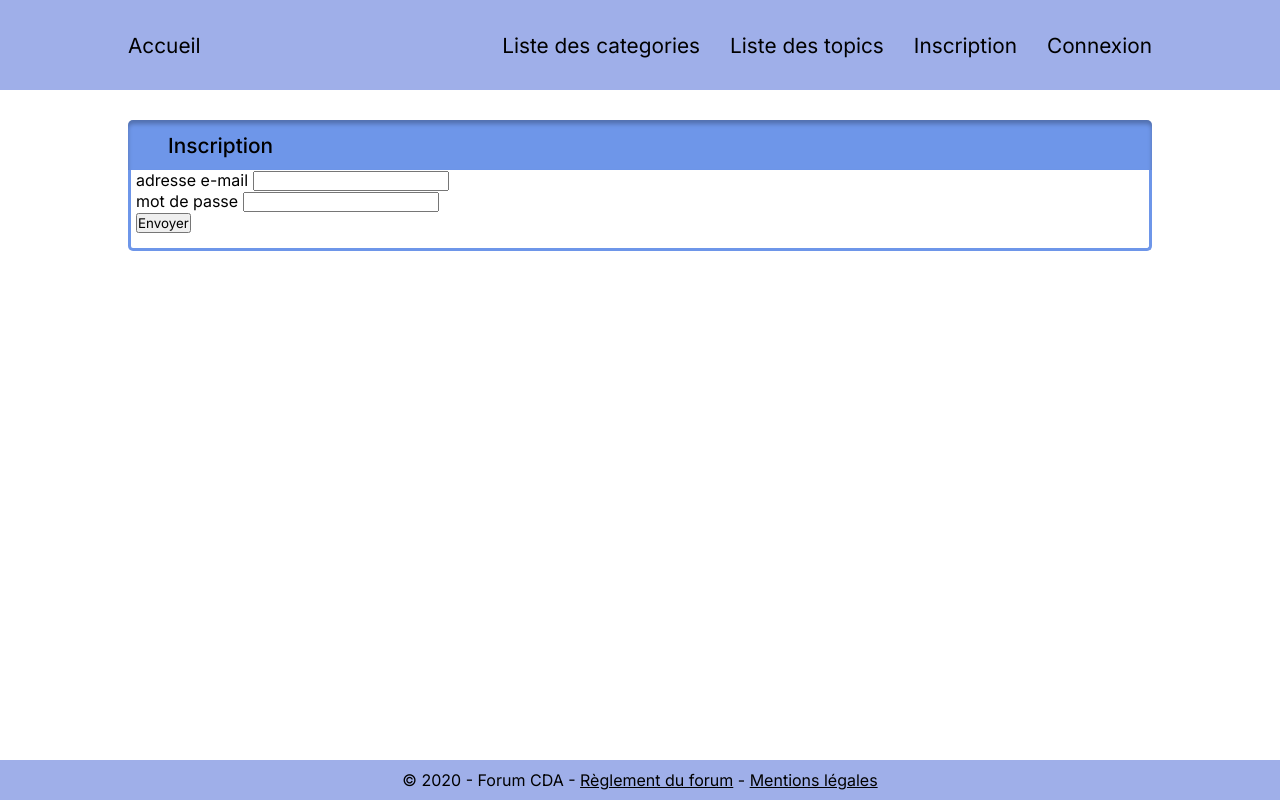
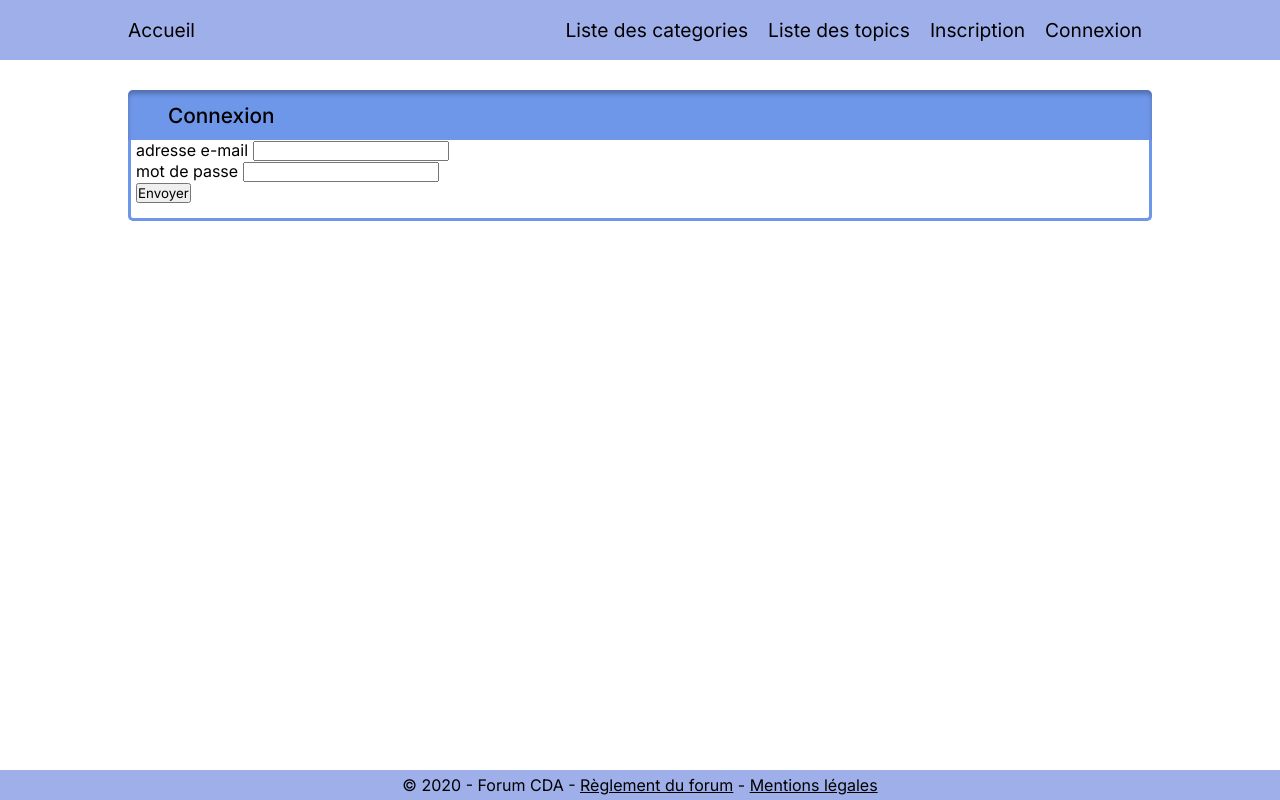
Before and after one commit to JeanNoLimit/forum, a PHP site: page /index.php?ctrl=security&action=signin in a window 1280 px wide. Run offline with PHP 8.4, Linux system fonts and the light colour scheme; some libraries are stand-ins or nearby versions.

Commit message:
Modification Css

```diff
--- a/controller/ForumController.php
+++ b/controller/ForumController.php
@@ -47,6 +47,7 @@
             ];
 
         }
+
 
 
         /*********************************************** VUE formulaire Nouveau TOPIC ***********************************************************/
--- a/public/css/style.css
+++ b/public/css/style.css
@@ -31,8 +31,8 @@ a:hover {
 
 header {
     background-color: #9FAFE9;
-    height: 90px;
-    min-width: 100vh;
+    height: 60px;
+    min-width: 100%;
 }
 
 nav {
@@ -40,17 +40,16 @@ nav {
     flex-direction: row;
     justify-content: space-between;
     align-items: center;
-    height: 90px;
-    font-size: 1.3em;
+    height: 60px;
+    font-size: 1.2em;
 
 }
-
-
 
 #nav-right {
     display : flex;
     flex-direction: row-reverse;
-    padding-right: 10%;
+    align-items: center;
+    margin-right: 10%;
 }
 
 #nav-left {
@@ -58,18 +57,17 @@ nav {
 }
 
 #nav-right a {
-    padding-left: 30px;
+    padding: 0 10px;
+    text-align: center;
 
 }
 
 /*********************CONTENU DE LA PAGE************************/
 
-
-
 #forum {
     margin: 30px 10%;
 }
-
+/**********************Gestion des boutons*********************/
 .button {
     background-color: #1A2138;
     padding: 10px 30px;
@@ -80,25 +78,23 @@ nav {
 .button a {
     color: white;
 }
+
+/* Boutton nouveau topic/Nouvelle catégorie */
+.newList {
+    margin-bottom : 30px;
+    margin-left : 30px;
+}
+
+/***********************Gestion de l'affichage des contens (présent sur toutes les pages)**********************************/
+
 /* Contient les listes + les titres des listes */
 #generalContainer {
     max-width: 1000px;
     margin: auto;
 }
 
-/* Contenaire des vues liste catégories et liste topics */
-
-.listContainer {
-    display: flex;
-    justify-content: space-between;
-    align-items: baseline;
-    padding: 5px 30px;
-    background-color: #DEE4F7;
-    border-bottom: solid 1px #AEAEAE;
-}
-
-/* Les titres bleus des contenaires catégories et topics */
-#title {
+/* Les titres bleus des contenaires, on les retrouve sur toutes les pages */
+.title {
     height: 50px;
     background-color: #6E96E9;
     box-shadow: inset 0px 4px 4px rgba(0, 0, 0, 0.25);
@@ -107,24 +103,56 @@ nav {
     align-items: center;
 }
 
-/* Boutton nouveau topic/Nouvelle catégorie */
-.newList {
-    margin-bottom : 30px;
-    margin-left : 30px;
+.title h1 {
+    padding-left: 40px;
+    font-weight: 500;
+    font-size: 1.3em;
 }
-/* Contenu additionnel de diverses conteneurs -> contient la date de création + bouton supprimer */
+
+/************************* Les conteneurs de listes **************/
+
+
+/* Contenaire des vues liste catégories et liste topics, topics par catégories */
+.listContainer {
+    display: flex;
+    justify-content: space-between;
+    align-items: baseline;
+    padding: 5px 30px;
+    background-color: #DEE4F7;
+    border-bottom: solid 1px #AEAEAE;
+    min-height: 30px;
+}
+
+.listContainer h2 {
+    font-weight: 500;
+    font-size: 1.4em;
+}
+
+
+/* Contenu additionnel des conteneurs -> contient la date de création + bouton supprimer */
 .additionnalContent {
     display: flex;
     flex-direction: row;
     font-size: 0.6em;
     font-style: italic;
-    padding: 5px 20px;
+    padding: 5px;
+}
+
+/*************************Conteneurs bleu (vue posts et formulaires)*****************/
+
+#borderContainer {
+    border-left: solid 3px #6E96E9;
+    border-right:solid 3px #6E96E9;
+    border-bottom: solid 3px #6E96E9;;
+    padding: 0 5px 15px 5px;
+    border-radius: 0 0 5px 5px;
+    margin-bottom: 15px;
 }
 
 /***************** FOOTER ********************/
 
 footer{
-    height: 40px;
+    height: 30px;
     position: absolute;
     bottom: 0;
     background-color: #9FAFE9;
@@ -168,28 +196,16 @@ footer{
     color: #6E96E9;
 }
 
+
+/*******************Spécifique à chaque vue **********************/
+
 /***************** Liste topics ********************/
-
-
-
-#title h1 {
-    padding-left: 40px;
-    font-weight: 500;
-    font-size: 1.3em;
-}
-
 
 .TitleAndCategory{
     display: flex;
     flex-direction: row;
     align-items: baseline;
 }
-
-.listContainer h2 {
-    font-weight: 500;
-    font-size: 1.4em;
-}
-
 
 .user {
     color: #6E96E9 ;
@@ -198,32 +214,40 @@ footer{
 
 /***********************Vue POST*****************************/
 
-#borderPost {
-    border-left: solid 3px #6E96E9;
-    border-right:solid 3px #6E96E9;
-    border-bottom: solid 3px #6E96E9;;
-    padding: 0 5px 15px 5px;
-    border-radius: 0 0 5px 5px;
-    margin-bottom: 15px;
+#postContainer{
+    max-width: 1200px;
+    margin: auto;
+}
+.postTitle {
+    justify-content: space-between;
 }
 
+.LeftTitle p {
+    padding-left: 40px;
 
-#postTitle{
-    display: flex;
-    flex-direction: row;
-    justify-content: center;
 }
 
-#postTitle h1 {
-    padding-left: 30px;
+.closedButton {
+
+    border-radius: 5px;
+    display: inline-block;
+    margin-right: 40px;
+    padding: 5px 10px;
 }
 
-#postTitle .creationDate {
-    padding-left: 50px;
+.redButton {
+    background-color: rgba(241, 55, 55, 0.7);
 }
 
+.greenButton {
+    background-color: rgba(0, 128, 0, 0.712);
+}
+
+.closedButton a{
+    color: white;
+}
 .newPost {
-    margin: 20px 50px;
+    margin: 20px 35px;
 
 }
 
--- a/view/forum/listCategory.php
+++ b/view/forum/listCategory.php
@@ -7,14 +7,14 @@ $categories = $result["data"]["categories"];
     <div class="button newList">
         <a href="index.php?ctrl=forum&action=newCategory">Nouvelle catégorie</a>
     </div>
-    <div id="title">
+    <div class="title">
         <h1>Liste des catégories</h1>
     </div>
 
     <?php foreach ($categories as $category){ ?>
 
         <div class="listContainer">
-            <p><a href="index.php?ctrl=forum&action=listTopicsByCategory&id=<?=$category->getId() ?>"><?=$category->getCategoryName() ?></a></p>
+            <h2><a href="index.php?ctrl=forum&action=listTopicsByCategory&id=<?=$category->getId() ?>"><?=$category->getCategoryName() ?></a></h2>
     </div>
 
     <?php } ?>
--- a/view/forum/newCategory.php
+++ b/view/forum/newCategory.php
@@ -1,11 +1,11 @@
 
 
-<div id="title">
+<div class="title">
     <h1>Nouvelle catégorie</h1>
 </div>
 
 
-<div id="borderPost">
+<div id="borderContainer">
 
    <form action="index.php?ctrl=forum&action=newCategory" method="post">
 
--- a/view/forum/newTopic.php
+++ b/view/forum/newTopic.php
@@ -4,11 +4,11 @@ $categories = $result["data"]["categories"];
 ?>
 
 
-<div id="title">
+<div class="title">
     <h1>Nouveau sujet</h1>
 </div>
 
-<div id="borderPost">
+<div id="borderContainer">
 
    <form action="index.php?ctrl=forum&action=newTopic" method="post">
 
--- a/view/layout.php
+++ b/view/layout.php
@@ -5,7 +5,7 @@
     <meta name="viewport" content="width=device-width, initial-scale=1.0">
     <meta http-equiv="X-UA-Compatible" content="ie=edge">
     <script src="https://cdn.tiny.cloud/1/zg3mwraazn1b2ezih16je1tc6z7gwp5yd4pod06ae5uai8pa/tinymce/5/tinymce.min.js" referrerpolicy="origin"></script>
-    <link rel="stylesheet" href="https://cdnjs.cloudflare.com/ajax/libs/font-awesome/5.13.0/css/all.min.css" integrity="sha256-h20CPZ0QyXlBuAw7A+KluUYx/3pK+c7lYEpqLTlxjYQ=" crossorigin="anonymous" />
+    <link rel="stylesheet" href="https://cdnjs.cloudflare.com/ajax/libs/font-awesome/6.4.0/css/all.min.css" integrity="sha512-iecdLmaskl7CVkqkXNQ/ZH/XLlvWZOJyj7Yy7tcenmpD1ypASozpmT/E0iPtmFIB46ZmdtAc9eNBvH0H/ZpiBw==" crossorigin="anonymous" referrerpolicy="no-referrer" />
     <link rel="stylesheet" href="<?= PUBLIC_DIR ?>/css/style.css">
     <title>FORUM</title>
 </head>
--- a/view/security/login.html
+++ b/view/security/login.html
@@ -1,8 +1,8 @@
-<div id="title">
-    <h1>Inscription</h1>
+<div class="title">
+    <h1>Connexion</h1>
 </div>
 
-<div id="borderPost">
+<div id="borderContainer">
 
    <form action="index.php?ctrl=security&action=login" method="post">
 
--- a/view/security/register.html
+++ b/view/security/register.html
@@ -1,8 +1,8 @@
-<div id="title">
+<div class="title">
     <h1>Inscription</h1>
 </div>
 
-<div id="borderPost">
+<div id="borderContainer">
 
    <form action="index.php?ctrl=security&action=register" method="post">
 
```
Also changed, not shown: view/forum/listTopics.php (+4 -4 lines), view/forum/listTopicsByCategory.php (+4 -3 lines).
